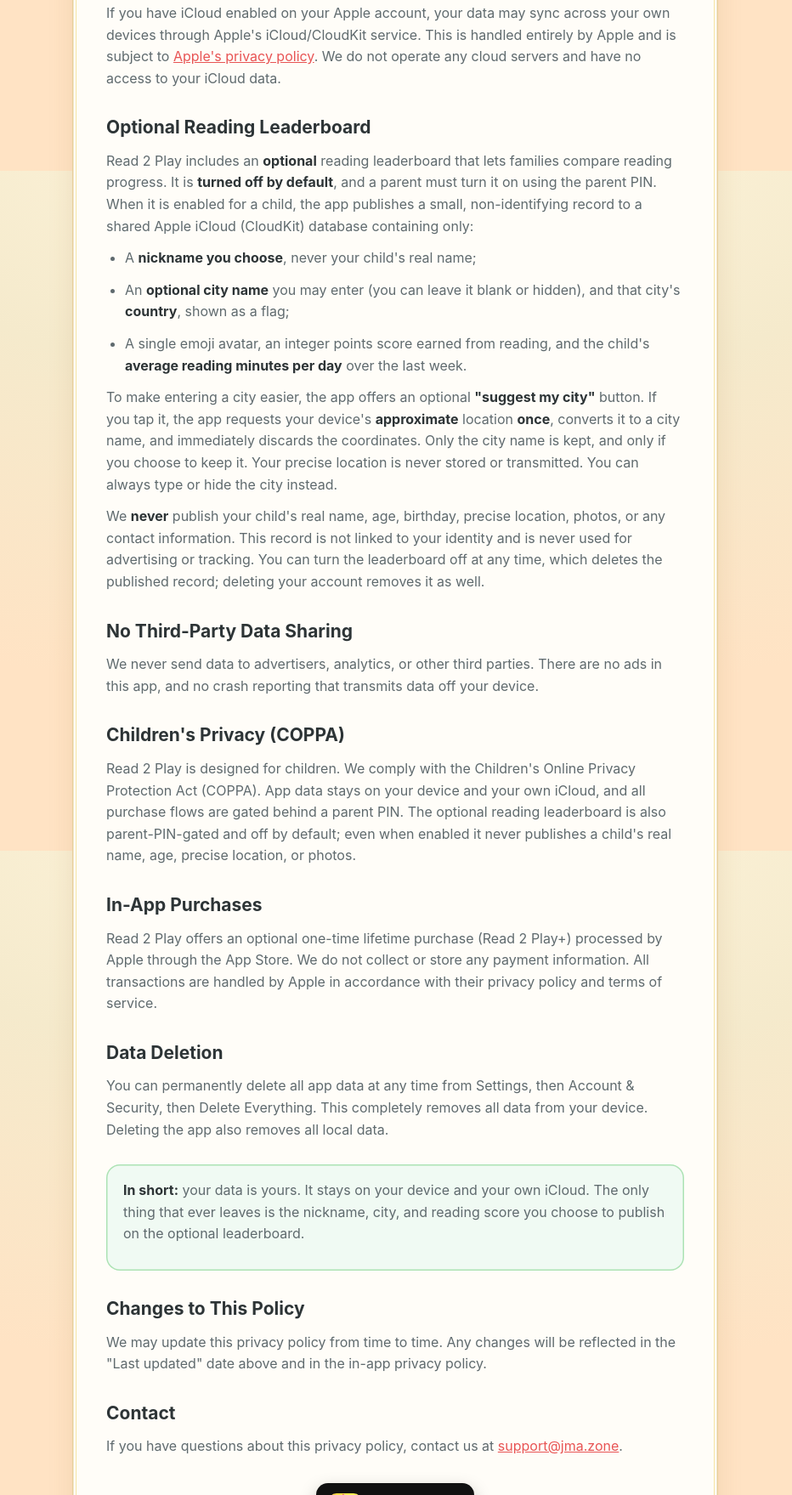
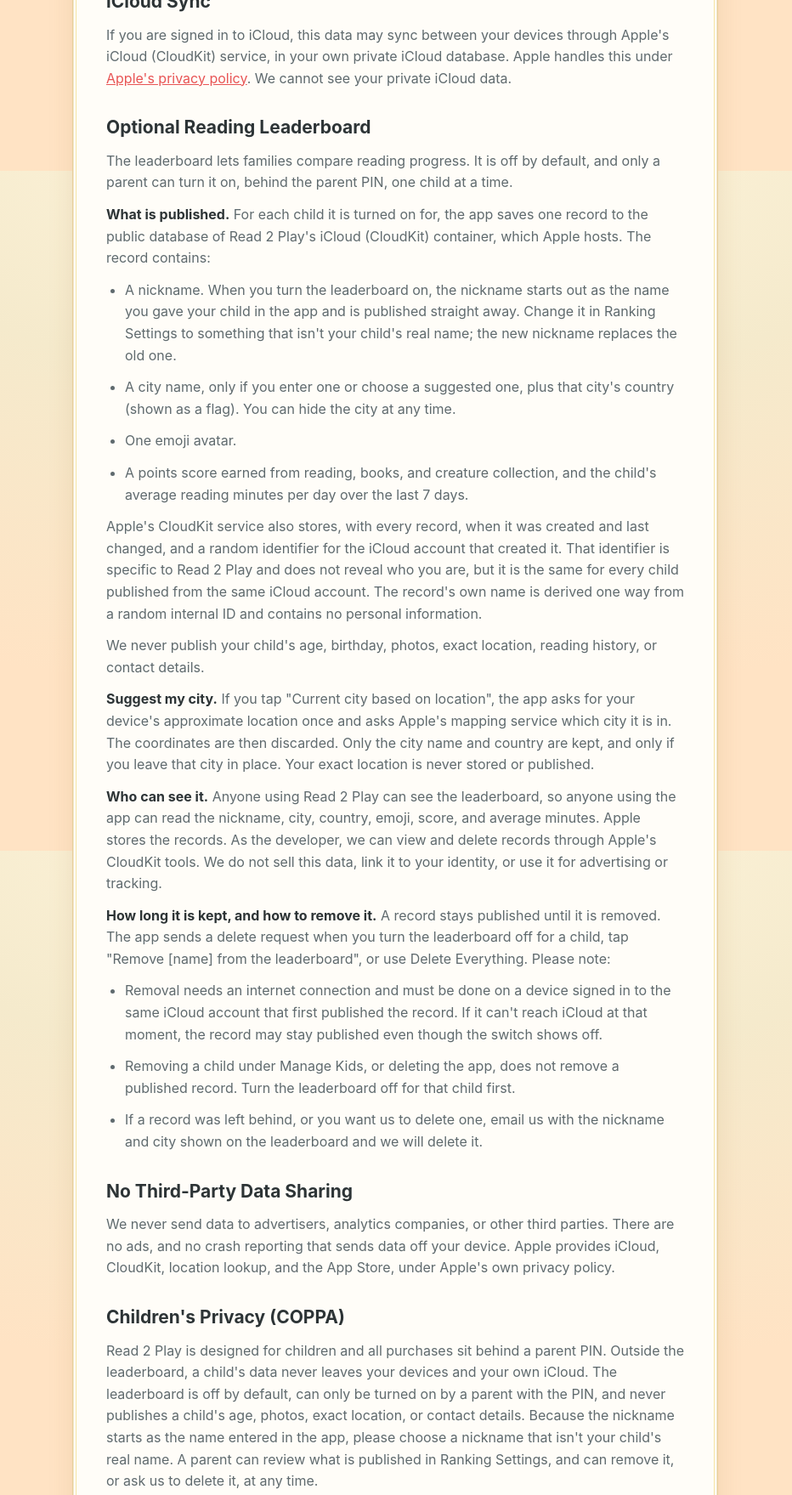
Before and after one commit to sourcefrenchy/read2play-site, a plain HTML site: page privacy.html in a window 1280 px wide. Shown: the part 599-2358 px from the top of the page at 85% size, without its empty margins (175-1107 px from the left). Drawn offline with Linux system fonts and the light colour scheme.

Commit message:
Privacy policy: describe the optional leaderboard accurately
What is published (nickname prefilled from the in-app name, optional city
and country, emoji, points, 7-day average minutes, CloudKit metadata), who
can see it, retention, and the limits of removal (offline, other iCloud
account, Manage Kids, app deletion), plus deletion on request.

Co-Authored-By: Claude Opus 5.5 <noreply@anthropic.com>

```diff
--- a/privacy.html
+++ b/privacy.html
@@ -22,46 +22,62 @@
     <main class="narrow">
         <article class="doc panel">
             <h1>Privacy Policy</h1>
-            <p class="updated">Last updated: October 2026</p>
+            <p class="updated">Last updated: November 2026</p>
 
-            <h2>We Don't Collect Your Data</h2>
-            <p>Read 2 Play has no servers, no analytics, no ads, no tracking, and no third-party SDKs. The one exception is the <strong>optional reading leaderboard</strong>, which is off by default and, only if a parent turns it on, publishes a non-identifying nickname, city, and reading score as described below.</p>
+            <h2>Overview</h2>
+            <p>Read 2 Play has no servers of its own, no analytics, no ads, no tracking, and no third-party SDKs. Everything the app records stays on your devices and in your own iCloud account. The one exception is the optional reading leaderboard. It is off by default. If a parent turns it on for a child, a small record is published to a shared database that other Read 2 Play users can see. That record is described below.</p>
 
             <h2>Your Data Stays on Your Device</h2>
-            <p>All reading time, gaming time, creature progress, and household information is stored on your Apple device. Nothing is sent to any server we operate.</p>
+            <p>Reading time, gaming time, creature progress, books, photos, and household information are stored on your Apple device. None of it is sent to us.</p>
 
             <h2>iCloud Sync</h2>
-            <p>If you have iCloud enabled on your Apple account, your data may sync across your own devices through Apple's iCloud/CloudKit service. This is handled entirely by Apple and is subject to <a href="https://www.apple.com/legal/privacy/">Apple's privacy policy</a>. We do not operate any cloud servers and have no access to your iCloud data.</p>
+            <p>If you are signed in to iCloud, this data may sync between your devices through Apple's iCloud (CloudKit) service, in your own private iCloud database. Apple handles this under <a href="https://www.apple.com/legal/privacy/">Apple's privacy policy</a>. We cannot see your private iCloud data.</p>
 
             <h2>Optional Reading Leaderboard</h2>
-            <p>Read 2 Play includes an <strong>optional</strong> reading leaderboard that lets families compare reading progress. It is <strong>turned off by default</strong>, and a parent must turn it on using the parent PIN. When it is enabled for a child, the app publishes a small, non-identifying record to a shared Apple iCloud (CloudKit) database containing only:</p>
+            <p>The leaderboard lets families compare reading progress. It is off by default, and only a parent can turn it on, behind the parent PIN, one child at a time.</p>
+
+            <p><strong>What is published.</strong> For each child it is turned on for, the app saves one record to the public database of Read 2 Play's iCloud (CloudKit) container, which Apple hosts. The record contains:</p>
             <ul>
-                <li>A <strong>nickname you choose</strong>, never your child's real name;</li>
-                <li>An <strong>optional city name</strong> you may enter (you can leave it blank or hidden), and that city's <strong>country</strong>, shown as a flag;</li>
-                <li>A single emoji avatar, an integer points score earned from reading, and the child's <strong>average reading minutes per day</strong> over the last week.</li>
+                <li>A nickname. When you turn the leaderboard on, the nickname starts out as the name you gave your child in the app and is published straight away. Change it in Ranking Settings to something that isn't your child's real name; the new nickname replaces the old one.</li>
+                <li>A city name, only if you enter one or choose a suggested one, plus that city's country (shown as a flag). You can hide the city at any time.</li>
+                <li>One emoji avatar.</li>
+                <li>A points score earned from reading, books, and creature collection, and the child's average reading minutes per day over the last 7 days.</li>
             </ul>
-            <p>To make entering a city easier, the app offers an optional <strong>"suggest my city"</strong> button. If you tap it, the app requests your device's <strong>approximate</strong> location <strong>once</strong>, converts it to a city name, and immediately discards the coordinates. Only the city name is kept, and only if you choose to keep it. Your precise location is never stored or transmitted. You can always type or hide the city instead.</p>
-            <p>We <strong>never</strong> publish your child's real name, age, birthday, precise location, photos, or any contact information. This record is not linked to your identity and is never used for advertising or tracking. You can turn the leaderboard off at any time, which deletes the published record; deleting your account removes it as well.</p>
+            <p>Apple's CloudKit service also stores, with every record, when it was created and last changed, and a random identifier for the iCloud account that created it. That identifier is specific to Read 2 Play and does not reveal who you are, but it is the same for every child published from the same iCloud account. The record's own name is derived one way from a random internal ID and contains no personal information.</p>
+            <p>We never publish your child's age, birthday, photos, exact location, reading history, or contact details.</p>
+
+            <p><strong>Suggest my city.</strong> If you tap "Current city based on location", the app asks for your device's approximate location once and asks Apple's mapping service which city it is in. The coordinates are then discarded. Only the city name and country are kept, and only if you leave that city in place. Your exact location is never stored or published.</p>
+
+            <p><strong>Who can see it.</strong> Anyone using Read 2 Play can see the leaderboard, so anyone using the app can read the nickname, city, country, emoji, score, and average minutes. Apple stores the records. As the developer, we can view and delete records through Apple's CloudKit tools. We do not sell this data, link it to your identity, or use it for advertising or tracking.</p>
+
+            <p><strong>How long it is kept, and how to remove it.</strong> A record stays published until it is removed. The app sends a delete request when you turn the leaderboard off for a child, tap "Remove [name] from the leaderboard", or use Delete Everything. Please note:</p>
+            <ul>
+                <li>Removal needs an internet connection and must be done on a device signed in to the same iCloud account that first published the record. If it can't reach iCloud at that moment, the record may stay published even though the switch shows off.</li>
+                <li>Removing a child under Manage Kids, or deleting the app, does not remove a published record. Turn the leaderboard off for that child first.</li>
+                <li>If a record was left behind, or you want us to delete one, email us with the nickname and city shown on the leaderboard and we will delete it.</li>
+            </ul>
 
             <h2>No Third-Party Data Sharing</h2>
-            <p>We never send data to advertisers, analytics, or other third parties. There are no ads in this app, and no crash reporting that transmits data off your device.</p>
+            <p>We never send data to advertisers, analytics companies, or other third parties. There are no ads, and no crash reporting that sends data off your device. Apple provides iCloud, CloudKit, location lookup, and the App Store, under Apple's own privacy policy.</p>
 
             <h2>Children's Privacy (COPPA)</h2>
-            <p>Read 2 Play is designed for children. We comply with the Children's Online Privacy Protection Act (COPPA). App data stays on your device and your own iCloud, and all purchase flows are gated behind a parent PIN. The optional reading leaderboard is also parent-PIN-gated and off by default; even when enabled it never publishes a child's real name, age, precise location, or photos.</p>
+            <p>Read 2 Play is designed for children and all purchases sit behind a parent PIN. Outside the leaderboard, a child's data never leaves your devices and your own iCloud. The leaderboard is off by default, can only be turned on by a parent with the PIN, and never publishes a child's age, photos, exact location, or contact details. Because the nickname starts as the name entered in the app, please choose a nickname that isn't your child's real name. A parent can review what is published in Ranking Settings, and can remove it, or ask us to delete it, at any time.</p>
 
             <h2>In-App Purchases</h2>
-            <p>Read 2 Play offers an optional one-time lifetime purchase (Read 2 Play+) processed by Apple through the App Store. We do not collect or store any payment information. All transactions are handled by Apple in accordance with their privacy policy and terms of service.</p>
+            <p>Read 2 Play offers an optional one-time lifetime purchase (Read 2 Play+) processed by Apple through the App Store. We do not collect or store any payment information.</p>
 
             <h2>Data Deletion</h2>
-            <p>You can permanently delete all app data at any time from Settings, then Account &amp; Security, then Delete Everything. This completely removes all data from your device. Deleting the app also removes all local data.</p>
+            <p>You can permanently delete all app data from Settings, then Account &amp; Security, then Delete Everything. This removes the published leaderboard records (see the notes above) and then erases all data on the device. Deleting the app removes local data but leaves any published leaderboard record in place.</p>
 
-            <div class="summary"><p><strong>In short:</strong> your data is yours. It stays on your device and your own iCloud. The only thing that ever leaves is the nickname, city, and reading score you choose to publish on the optional leaderboard.</p></div>
+            <div class="highlight">
+                <p>In short: your data stays on your devices and in your own iCloud. The only thing that can leave is the leaderboard record (nickname, optional city and country, emoji, score, and average reading minutes), and only for a child a parent turned it on for.</p>
+            </div>
 
             <h2>Changes to This Policy</h2>
-            <p>We may update this privacy policy from time to time. Any changes will be reflected in the "Last updated" date above and in the in-app privacy policy.</p>
+            <p>We may update this privacy policy from time to time. Any changes will be reflected in the "Last updated" date above.</p>
 
             <h2>Contact</h2>
-            <p>If you have questions about this privacy policy, contact us at <a href="mailto:support@jma.zone">support@jma.zone</a>.</p>
+            <p>If you have questions about this privacy policy, or want a leaderboard record deleted, contact us at <a href="mailto:support@jma.zone">support@jma.zone</a>.</p>
             <div class="cta-box">
                 <a class="store-btn" href="https://apps.apple.com/app/id6759507366">
                     <img src="apple-touch-icon.png" alt="">
```
